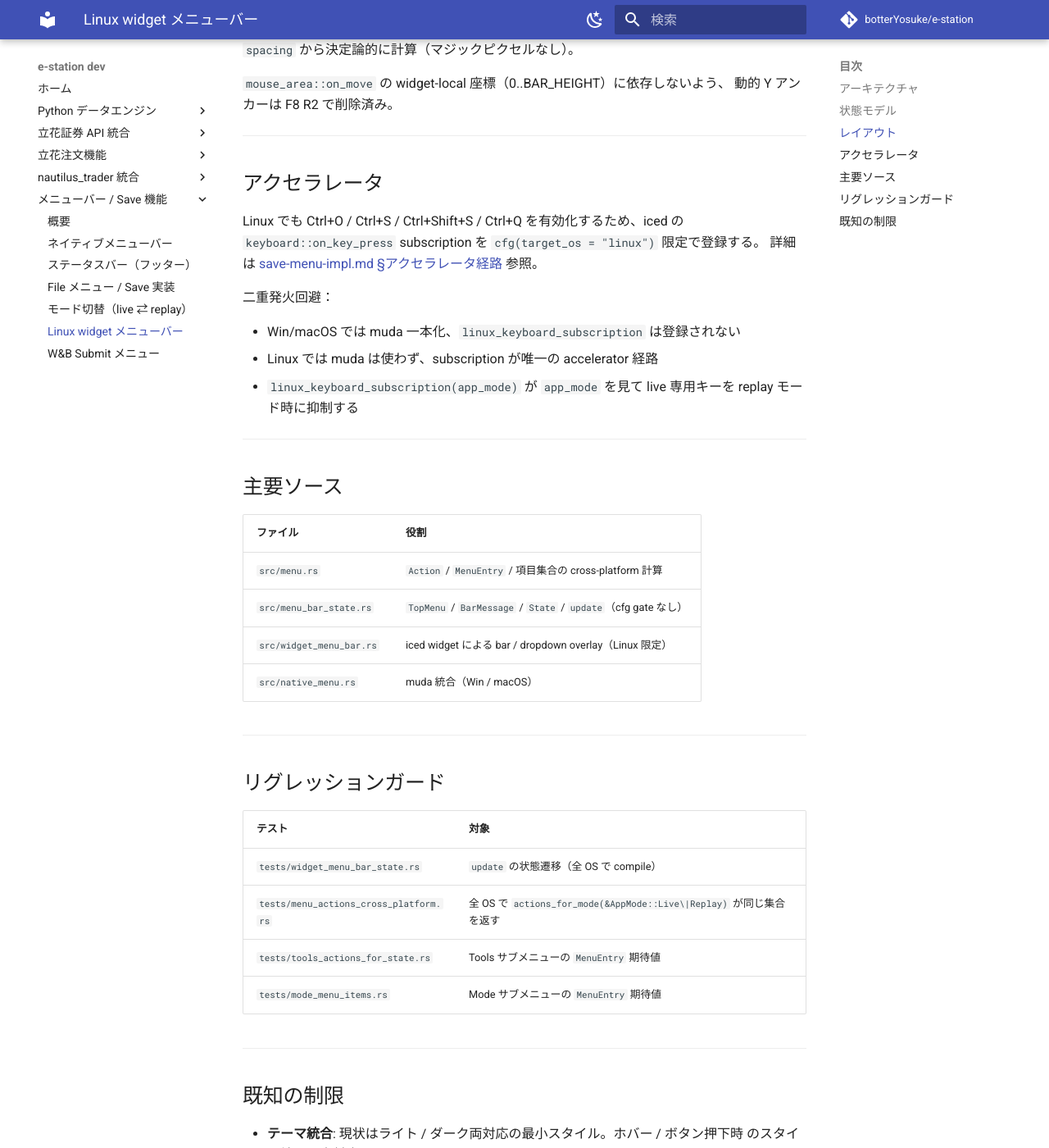
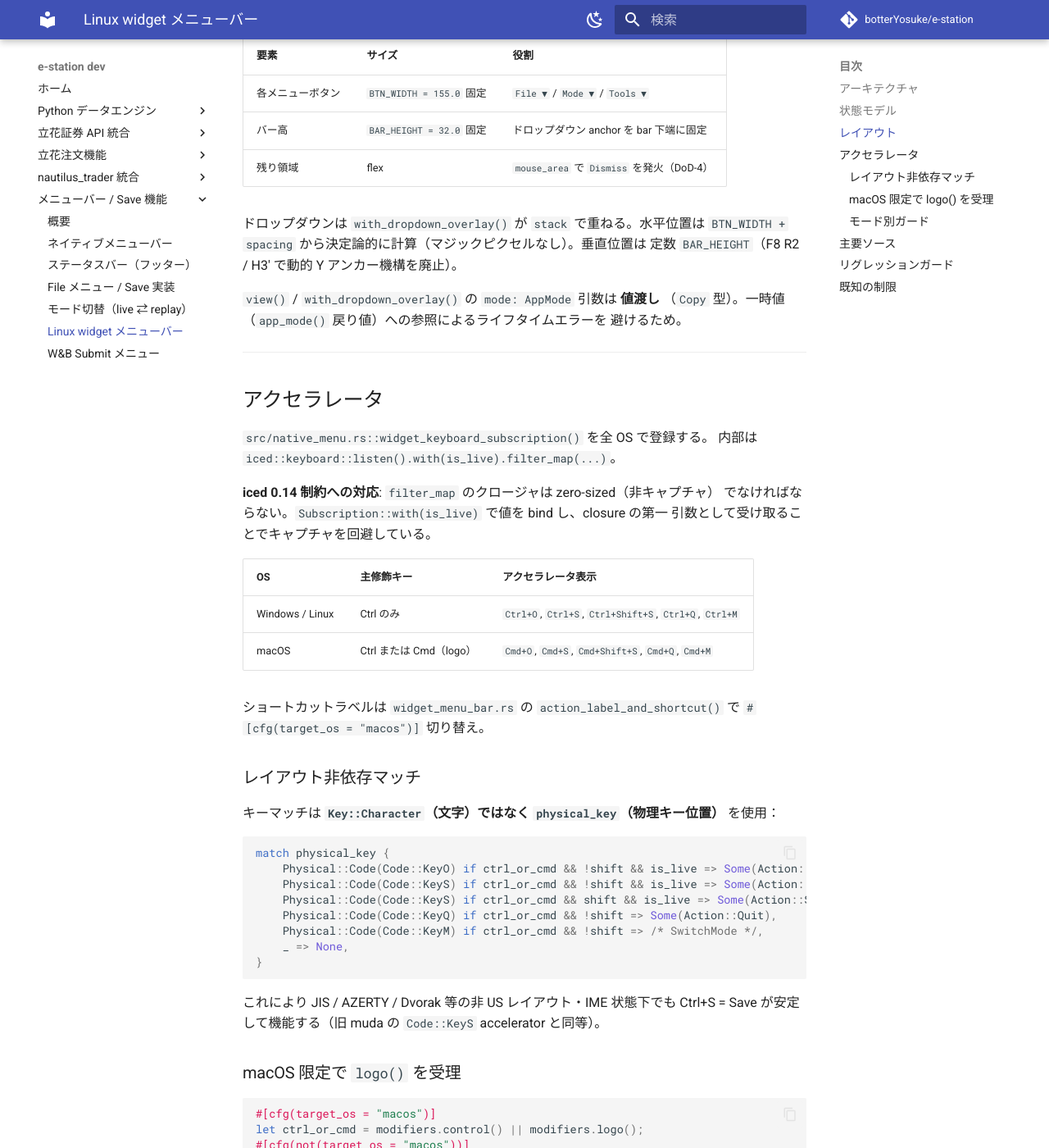
Before and after one commit to botterYosuke/e-station, an MkDocs documentation site: the page built from docs/✅menu-and-footer/widget-menu-bar-impl.md, in a window 1280 px wide and 1400 px high, scrolled down 1837 px. Shown: the whole window at 82% size. Built offline with MkDocs 1.6.1 and Material for MkDocs 9.7.7, drawn with Linux system fonts in a browser that asks for light colours; comment, search, counter and statistics services are not loaded; some of the changed text lies outside the part shown.

Commit message:
docs(menu-bar): muda 廃止と全 OS 統一を反映
widget-menu-bar-impl.md を全面書き換え（Linux 専用 → 全 OS 統一仕様）。
keyboard subscription は physical_key マッチに刷新し、macOS のみ Cmd (logo)
を受理する設計を明記。関連ドキュメント (README / save-menu / mode-switch /
native-menu-bar) も muda 廃止に合わせて更新し、native-menu-bar-impl.md は
歴史的記録として archive 扱いに移行。

Co-Authored-By: Claude Opus 4.7 (1M context) <noreply@anthropic.com>

````diff
--- a/docs/✅menu-and-footer/widget-menu-bar-impl.md
+++ b/docs/✅menu-and-footer/widget-menu-bar-impl.md
@@ -1,8 +1,11 @@
-# Linux 自前メニューバー（widget menu bar）
+# メニューバー実装（iced widget・全 OS 統一）
 
-Linux 環境では `muda` クレートが GTK 制約で完全動作しないため、iced の widget で
-等価のメニューバーを自前で実装している。Win/macOS は OS ネイティブ（muda）、Linux は
-iced widget という二系統構成。
+メインウィンドウの上部メニューバー（File / Mode / Tools）は **iced widget で
+自前実装**し、Windows・macOS・Linux のすべてで同一コードを使う。muda などの
+OS ネイティブメニュー統合は廃止済み。
+
+二系統構成（旧: Win/macOS = muda、Linux = widget）から **単一系統**に統合した。
+背景・移行手順は archive: [widget-menu-bar-windows.md](./archive/widget-menu-bar-windows.md)。
 
 ---
 
@@ -15,34 +18,41 @@ iced widget という二系統構成。
 │   mode_menu_items / tools_actions_for_state          │  cross-platform
 └──────────┬───────────────────────────────────────────┘
            │
-   ┌───────┴────────────────────┐
-   │                            │
-┌──▼─────────────┐    ┌─────────▼──────────┐
-│ native_menu.rs │    │ widget_menu_bar.rs │
-│ Win / macOS    │    │ Linux 限定         │
-│ muda           │    │ iced widget        │
-└──┬─────────────┘    └─────────┬──────────┘
-   │                            │
-   └────────────┬───────────────┘
-                ▼
+           ▼
+┌──────────────────────────────────────────────────────┐
+│ src/widget_menu_bar.rs（全 OS）                      │
+│   view() / with_dropdown_overlay()                   │
+│   iced widget bar + dropdown overlay                 │
+└──────────┬───────────────────────────────────────────┘
+           │
+           ▼
+┌──────────────────────────────────────────────────────┐
+│ src/native_menu.rs（keyboard accelerator のみ）      │
+│   widget_keyboard_subscription()                     │
+│   iced::keyboard::listen() + filter_map              │
+│   (Subscription::with で is_live を非キャプチャ渡し) │
+└──────────┬───────────────────────────────────────────┘
+           ▼
    Message::NativeMenuAction(Action)  （単一経路）
 ```
 
-不変条件：
+**不変条件**：
 
 - メニュー項目の表示計算（`actions_for_mode` / `mode_menu_items` /
-  `tools_actions_for_state`）は `src/menu.rs` に集約され、**プラットフォームを
-  問わず同じ集合を返す**。Win/Mac と Linux で項目が食い違わない
+  `tools_actions_for_state`）は `src/menu.rs` に集約。**プラットフォームを
+  問わず同じ集合を返す**。
 - アクション dispatch は **`Message::NativeMenuAction(Action)` 単一経路**。
-  widget 側は `to_native_action()` で同じ Message に正規化する
-- `widget_menu_bar.rs` は `#![cfg(target_os = "linux")]` で完全に gate される。
-  Win/macOS のビルドにはリンクされない
+  widget 側の `to_native_action()` で Pick → Action に正規化する。
+- ファイル全体に `#[cfg(target_os = ...)]` ゲートはなし。`menu_bar_state` /
+  `widget_menu_bar` / `native_menu` の 3 ファイルとも全 OS 共通でビルドされる。
+- `native_menu::attach()` / `refresh_tools_enable()` は **no-op**（呼び出しは
+  互換のため残してある）。
 
 ---
 
 ## 状態モデル
 
-`src/menu_bar_state.rs`（cfg gate なし、全 OS で compile）に以下を定義：
+`src/menu_bar_state.rs`（全 OS で compile）に以下を定義：
 
 ```rust
 pub enum TopMenu { File, Mode, Tools }
@@ -55,13 +65,12 @@ pub enum BarMessage {
 }
 
 pub struct State { /* どの top-level menu が開いているか */ }
-pub fn update(state: &mut State, msg: BarMessage) -> Option<Action>;
+pub fn update(state: State, msg: BarMessage) -> State;
 ```
 
 - `update()` は純関数。ソースインスペクション方式のテスト
-  （`tests/widget_menu_bar_state.rs`）が全 OS で compile できるよう、`mod
-  menu_bar_state` 自体に cfg gate を **付けない**
-- `Dismiss` と `DismissFocusLost` は分離（ログ理由を区別したい）
+  （`tests/widget_menu_bar_state.rs`）が cfg gate なしで全 OS から実行可能。
+- `Dismiss` と `DismissFocusLost` は分離（ログ理由を区別する）。
 
 ---
 
@@ -72,30 +81,75 @@ pub fn update(state: &mut State, msg: BarMessage) -> Option<Action>;
 | 要素 | サイズ | 役割 |
 |------|--------|------|
 | 各メニューボタン | `BTN_WIDTH = 155.0` 固定 | `File ▼` / `Mode ▼` / `Tools ▼` |
-| バー高 | `BAR_HEIGHT = 32.0` 固定 | ドロップダウンの anchor を bar 下端に固定 |
+| バー高 | `BAR_HEIGHT = 32.0` 固定 | ドロップダウン anchor を bar 下端に固定 |
 | 残り領域 | flex | `mouse_area` で `Dismiss` を発火（DoD-4） |
 
-ドロップダウンは `with_dropdown_overlay()` が `stack` で重ね、水平位置は
-`BTN_WIDTH + spacing` から決定論的に計算（マジックピクセルなし）。
+ドロップダウンは `with_dropdown_overlay()` が `stack` で重ねる。水平位置は
+`BTN_WIDTH + spacing` から決定論的に計算（マジックピクセルなし）。垂直位置は
+定数 `BAR_HEIGHT`（F8 R2 / H3' で動的 Y アンカー機構を廃止）。
 
-`mouse_area::on_move` の widget-local 座標（0..BAR_HEIGHT）に依存しないよう、
-動的 Y アンカーは F8 R2 で削除済み。
+`view()` / `with_dropdown_overlay()` の `mode: AppMode` 引数は **値渡し**
+（`Copy` 型）。一時値（`app_mode()` 戻り値）への参照によるライフタイムエラーを
+避けるため。
 
 ---
 
 ## アクセラレータ
 
-Linux でも Ctrl+O / Ctrl+S / Ctrl+Shift+S / Ctrl+Q を有効化するため、iced の
-`keyboard::on_key_press` subscription を `cfg(target_os = "linux")` 限定で登録する。
-詳細は [save-menu-impl.md §アクセラレータ経路](./save-menu-impl.md#アクセラレータ経路)
-参照。
+`src/native_menu.rs::widget_keyboard_subscription()` を全 OS で登録する。
+内部は `iced::keyboard::listen().with(is_live).filter_map(...)`。
 
-二重発火回避：
+**iced 0.14 制約への対応**: `filter_map` のクロージャは zero-sized（非キャプチャ）
+でなければならない。`Subscription::with(is_live)` で値を bind し、closure の第一
+引数として受け取ることでキャプチャを回避している。
 
-- Win/macOS では muda 一本化、`linux_keyboard_subscription` は登録されない
-- Linux では muda は使わず、subscription が唯一の accelerator 経路
-- `linux_keyboard_subscription(app_mode)` が `app_mode` を見て live 専用キーを
-  replay モード時に抑制する
+| OS | 主修飾キー | アクセラレータ表示 |
+|----|----------|------------------|
+| Windows / Linux | Ctrl のみ | `Ctrl+O`, `Ctrl+S`, `Ctrl+Shift+S`, `Ctrl+Q`, `Ctrl+M` |
+| macOS | Ctrl または Cmd（logo） | `Cmd+O`, `Cmd+S`, `Cmd+Shift+S`, `Cmd+Q`, `Cmd+M` |
+
+ショートカットラベルは `widget_menu_bar.rs` の `action_label_and_shortcut()` で
+`#[cfg(target_os = "macos")]` 切り替え。
+
+### レイアウト非依存マッチ
+
+キーマッチは **`Key::Character`（文字）ではなく `physical_key`（物理キー位置）**
+を使用：
+
+```rust
+match physical_key {
+    Physical::Code(Code::KeyO) if ctrl_or_cmd && !shift && is_live => Some(Action::OpenFile),
+    Physical::Code(Code::KeyS) if ctrl_or_cmd && !shift && is_live => Some(Action::Save),
+    Physical::Code(Code::KeyS) if ctrl_or_cmd && shift && is_live => Some(Action::SaveAs),
+    Physical::Code(Code::KeyQ) if ctrl_or_cmd && !shift => Some(Action::Quit),
+    Physical::Code(Code::KeyM) if ctrl_or_cmd && !shift => /* SwitchMode */,
+    _ => None,
+}
+```
+
+これにより JIS / AZERTY / Dvorak 等の非 US レイアウト・IME 状態下でも
+Ctrl+S = Save が安定して機能する（旧 muda の `Code::KeyS` accelerator と同等）。
+
+### macOS 限定で `logo()` を受理
+
+```rust
+#[cfg(target_os = "macos")]
+let ctrl_or_cmd = modifiers.control() || modifiers.logo();
+#[cfg(not(target_os = "macos"))]
+let ctrl_or_cmd = modifiers.control();
+```
+
+Win/Linux で `logo()`（Super/Win キー）を受理すると WM 側のショートカット
+（Win+Q 等）と衝突するため macOS 限定。
+
+### モード別ガード
+
+- `is_live` は `Subscription::with(is_live)` 経由で渡される。
+  - live 専用キー（OpenFile / Save / SaveAs）は `is_live == true` のときのみ発火。
+  - replay モードでは何も起きない。
+- `Quit` はモード非依存。
+- `SwitchMode` は `crate::MODE_SWITCHING.load(Acquire)` を確認し、再入を抑制
+  （統一決定 64）。
 
 ---
 
@@ -104,9 +158,13 @@ Linux でも Ctrl+O / Ctrl+S / Ctrl+Shift+S / Ctrl+Q を有効化するため、
 | ファイル | 役割 |
 |---------|------|
 | `src/menu.rs` | `Action` / `MenuEntry` / 項目集合の cross-platform 計算 |
-| `src/menu_bar_state.rs` | `TopMenu` / `BarMessage` / `State` / `update`（cfg gate なし） |
-| `src/widget_menu_bar.rs` | iced widget による bar / dropdown overlay（Linux 限定） |
-| `src/native_menu.rs` | muda 統合（Win / macOS） |
+| `src/menu_bar_state.rs` | `TopMenu` / `BarMessage` / `State` / `update`（全 OS） |
+| `src/widget_menu_bar.rs` | iced widget による bar / dropdown overlay（全 OS） |
+| `src/native_menu.rs` | `Action` enum / `widget_keyboard_subscription()` / `attach`/`refresh_tools_enable` の no-op shim |
+
+> `src/native_menu.rs` の名前は muda 時代の歴史的経緯。中身は keyboard
+> subscription と Action 定義のみで、OS ネイティブメニューは扱わない。
+> 改名は将来のクリーンアップ候補。
 
 ---
 
@@ -114,18 +172,25 @@ Linux でも Ctrl+O / Ctrl+S / Ctrl+Shift+S / Ctrl+Q を有効化するため、
 
 | テスト | 対象 |
 |--------|------|
-| `tests/widget_menu_bar_state.rs` | `update` の状態遷移（全 OS で compile） |
-| `tests/menu_actions_cross_platform.rs` | 全 OS で `actions_for_mode(&AppMode::Live\|Replay)` が同じ集合を返す |
+| `tests/widget_menu_bar_state.rs` | `update` の状態遷移、`widget_menu_bar.rs` に linux cfg gate がないこと |
+| `tests/menu_actions_cross_platform.rs` | 全 OS で `actions_for_mode(&AppMode::Live\|Replay)` が同じ集合 |
 | `tests/tools_actions_for_state.rs` | Tools サブメニューの `MenuEntry` 期待値 |
 | `tests/mode_menu_items.rs` | Mode サブメニューの `MenuEntry` 期待値 |
+| `tests/accelerator_bind.rs` | `Code::KeyO/S/Q/M` 物理キーマッチ・`physical_key` 使用・`logo()` の macOS gate・`keyboard::listen` 使用 |
+| `tests/mode_switch_accelerator_disabled.rs` | `widget_keyboard_subscription` 内の `MODE_SWITCHING` 確認 |
 
 ---
 
 ## 既知の制限
 
-- **テーマ統合**: 現状はライト / ダーク両対応の最小スタイル。ホバー / ボタン押下時
-  のスタイル統一は未対応
-- **Wayland / X11**: Wayland と X11 両環境でのスモークは手動。CI 上での再現テストは
-  持たない
-- **macOS / Windows での widget メニュー併存**: `cfg(target_os = "linux")` で完全
-  分離されているため、Win/Mac で誤って widget bar が表示されることはない
+- **テーマ統合**: ライト / ダーク両対応の最小スタイルのみ。ホバー / 押下時
+  のスタイル統一は未対応。
+- **DPI スケーリング**: Windows 高 DPI 環境で `BAR_HEIGHT = 32.0` の適切性は
+  実機未確認。
+- **macOS の見た目の非ネイティブ性**: macOS の慣習（スクリーン最上段に
+  メニューバー）からは外れる。in-window バーが表示される。Cmd+Q はキーボード
+  subscription で処理（`PredefinedMenuItem::quit` は使わないため、NSApp 直接
+  処理ではなく `ExitRequested` 経由 = dirty チェックを通す）。
+- **物理キー matching の盲点**: ノート PC の特殊キー配列（一部キーが Code に
+  解決されない）では `Physical::Unidentified` フォールスルーで効かない可能性。
+  実機検証は OS 別に必要。
````
Also changed, not shown: docs/✅menu-and-footer/README.md (+20 -12 lines), docs/✅menu-and-footer/archive/widget-menu-bar-windows.md (added, +144 -0 lines), docs/✅menu-and-footer/mode-switch-impl.md (+2 -2 lines), docs/✅menu-and-footer/native-menu-bar-impl.md (+13 -2 lines), docs/✅menu-and-footer/save-menu-impl.md (+25 -17 lines).
